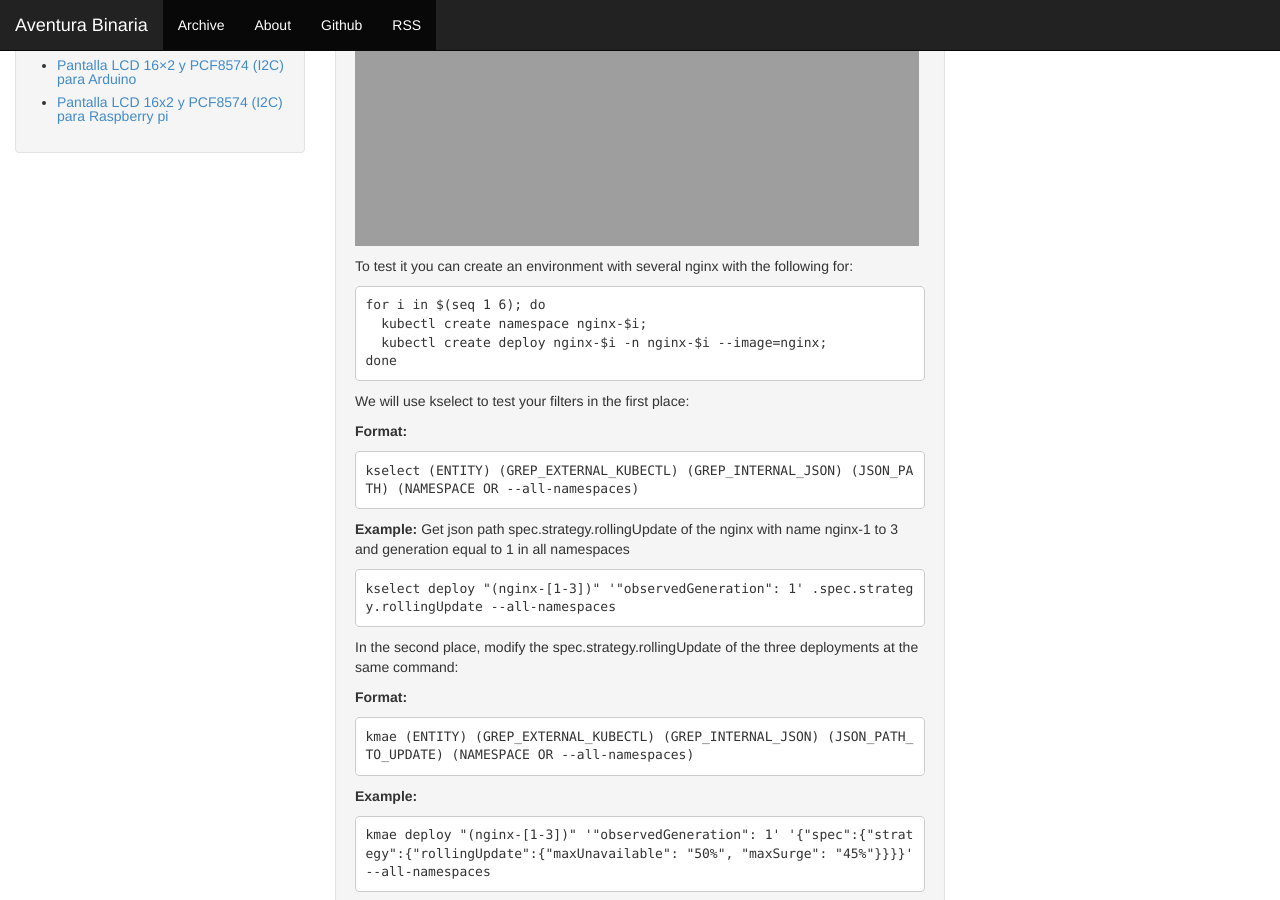
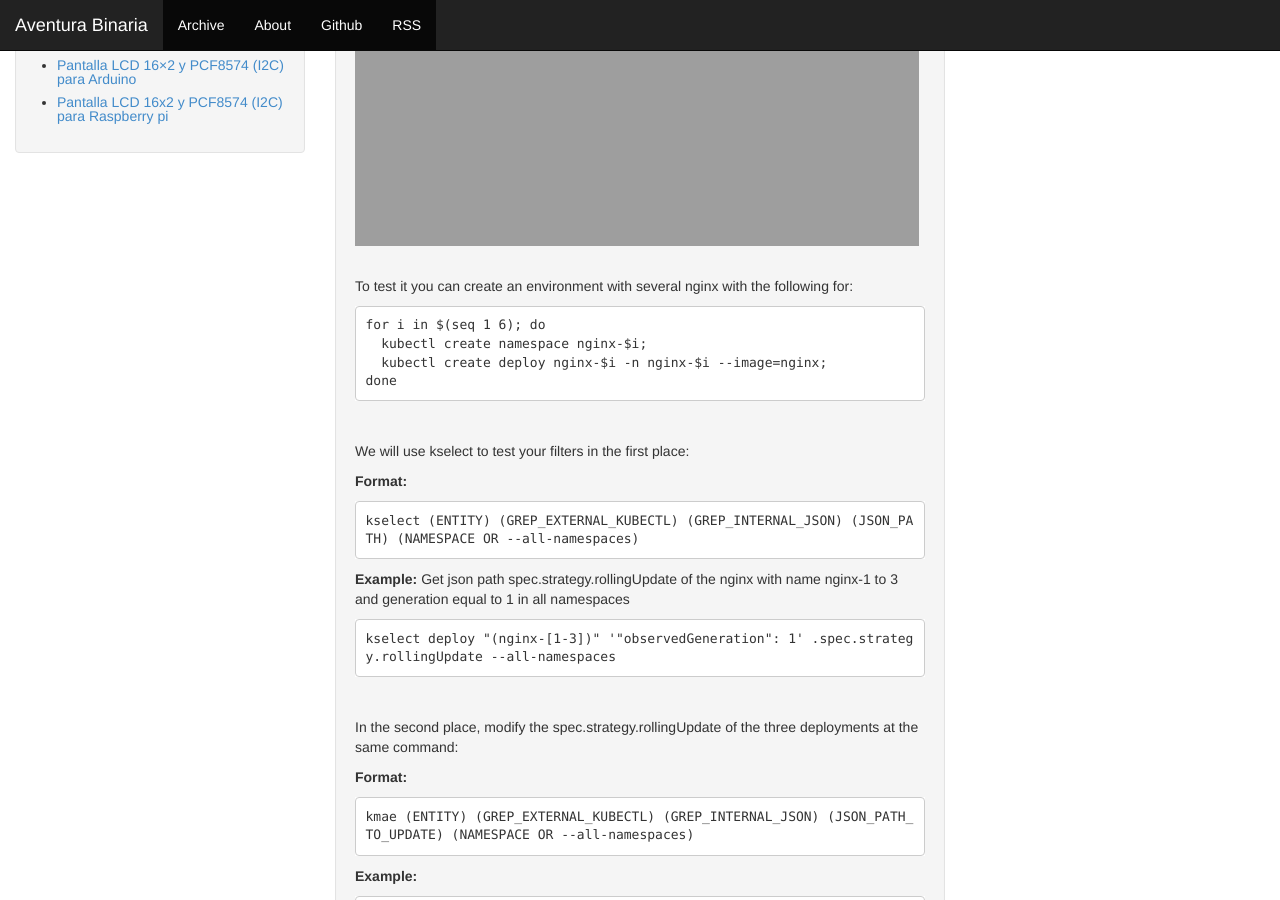
Before and after one commit to Tedezed/aventurabinaria.es, a Jekyll site: the page built from _posts/2019-07-15-Massive-editor-json-for-Kubernetes.md, in a window 1280 px wide and 900 px high, scrolled down 580 px. Built offline with Jekyll 4.4.1, drawn with Linux system fonts in a browser that asks for light colours; comment, search, counter and statistics services are not loaded.

Commit message:
Add new post

````diff
--- a/_posts/2019-07-15-Massive-editor-json-for-Kubernetes.md
+++ b/_posts/2019-07-15-Massive-editor-json-for-Kubernetes.md
@@ -14,7 +14,7 @@ Code: [https://gist.github.com/Tedezed/a8abece3507296c4fa1eb0ea70cc15e5](https:/
 (Kmae: It can be very dangerous if it is not used with caution, you can create backup of your cluster in json using: [https://github.com/Tedezed/kubernetes-resources/tree/master/kubebackup](https://github.com/Tedezed/kubernetes-resources/tree/master/kubebackup))
 
 <img src="https://www.aventurabinaria.es/images/posts/tty-kmae.gif" width="99%" alt="Gif tty" />
-
+&nbsp;
 
 To test it you can create an environment with several nginx with the following for:
 ```
@@ -23,6 +23,7 @@ for i in $(seq 1 6); do
   kubectl create deploy nginx-$i -n nginx-$i --image=nginx;
 done
 ```
+&nbsp;
 
 We will use kselect to test your filters in the first place:
 
@@ -34,7 +35,7 @@ kselect (ENTITY) (GREP_EXTERNAL_KUBECTL) (GREP_INTERNAL_JSON) (JSON_PATH) (NAMES
 ```
 kselect deploy "(nginx-[1-3])" '"observedGeneration": 1' .spec.strategy.rollingUpdate --all-namespaces
 ```
-
+&nbsp;
 
 In the second place, modify the spec.strategy.rollingUpdate of the three deployments at the same command:
 
@@ -46,7 +47,7 @@ kmae (ENTITY) (GREP_EXTERNAL_KUBECTL) (GREP_INTERNAL_JSON) (JSON_PATH_TO_UPDATE)
 ```
 kmae deploy "(nginx-[1-3])" '"observedGeneration": 1' '{"spec":{"strategy":{"rollingUpdate":{"maxUnavailable": "50%", "maxSurge": "45%"}}}}' --all-namespaces
 ```
-
+&nbsp;
 
 We tested the previous kselect that does not return anything because the generation number changed:
 ```
@@ -57,7 +58,7 @@ If it works if we change the generation:
 ```
 kselect deploy "(nginx-[1-3])" '"observedGeneration": 2' .spec.strategy.rollingUpdate --all-namespaces
 ```
-
+&nbsp;
 
 One last test with modification of replicas:
 ```
@@ -65,7 +66,7 @@ kselect deploy "(nginx-[1-3])" '"observedGeneration": 2' .spec.replicas --all-na
 kmae deploy "(nginx-[1-3])" '"observedGeneration": 2' '{"spec":{"replicas":2}}' --all-namespaces
 kselect deploy "(nginx-[1-3])" '"observedGeneration": 3' .spec.replicas --all-namespaces
 ```
-
+&nbsp;
 
 Clean enviroment:
 ```
````
